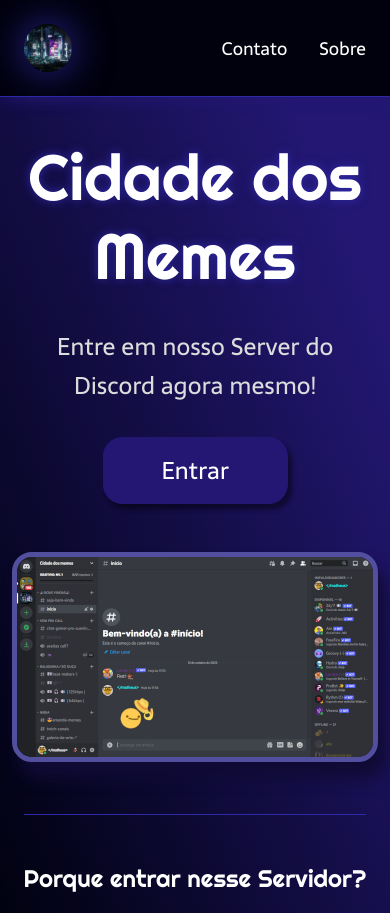
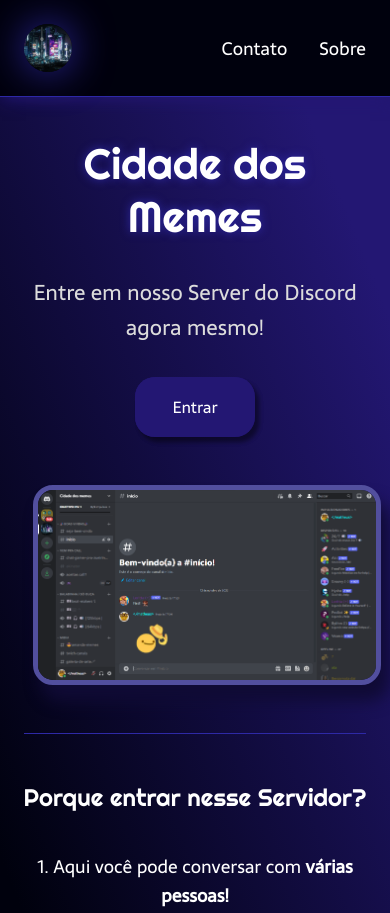
Before and after one commit to devmatheusss/discord-site, a plain HTML site: page index.html in a window 390 px wide. Shown: the top 913 px of the page. Drawn offline with Linux system fonts and the light colour scheme.

Commit message:
site update

```diff
--- a/index.html
+++ b/index.html
@@ -23,11 +23,7 @@
                 <h2 class="conteudo-principal-escrito-subtitulo">Entre em nosso Server do Discord agora mesmo!</h2>
                 <a class="conteudo-principal-escrito-botao"href="https://discord.gg/2mNCWEFF" rel="external" target="_blank"><button class="conteudo-principal-escrito-botao" href="https://discord.gg/2mNCWEFF" rel="external" target="_blank">Entrar</button></a>
             </div>
-            <picture>
-                <source media="(max-width: 1100px)" srcset="discord-image-200px.png" type="image/png">
-                <source media="(max-width: 1300px)" srcset="discord-image-300px.png" type="image/png">
-                <img class="conteudo-principal-imagem" src="discord-image-400px.png" alt="Tela do Server">
-            </picture>
+            <img class="conteudo-principal-imagem" src="discord-image.png" alt="Tela do Server">
         </section>
         <section class="conteudo-secundario">
             <h3 class="conteudo-secundario-titulo">Porque entrar nesse Servidor?</h3>
--- a/style.css
+++ b/style.css
@@ -111,10 +111,13 @@
 }
 
 .conteudo-principal-imagem{
+    height: 400px;
     margin-top: 48px;
+    margin-left: 24px;
     border-radius: 20px;
     border: 5px #524f9e solid;
     box-shadow: 0.5rem 1rem 1rem #100b35;
+    transition: .2s;
 }
 
 .conteudo-secundario{
@@ -145,7 +148,6 @@
 }
 
 .rodape{
-    bottom: 0;
     padding: 32px;
     display: flex;
     align-items: center;
@@ -161,6 +163,32 @@
     color: rgba(255, 255, 255, 0.473);
 }
 
+@media (max-width: 1024px){
+    .conteudo-principal-imagem{
+        height: 300px;
+    }
+}
+
+@media (max-width: 800px){
+    .conteudo-principal-escrito-titulo{
+        font-size: 32pt;
+    }
+
+    .conteudo-principal-escrito-subtitulo{
+        font-size: 16pt;
+    }
+
+    .conteudo-principal-escrito-botao{
+        width: 120px;
+        height: 60px;
+        font-size: 12pt;
+    }
+
+    .conteudo-principal-imagem{
+        height: 200px;
+    }
+}
+
 @media (max-width: 600px){
     .conteudo-principal{
         flex-direction: column;
@@ -173,6 +201,7 @@
 
     .rodape{
         flex-direction: column;
+        height: 100px;
     }
 }
 
```
